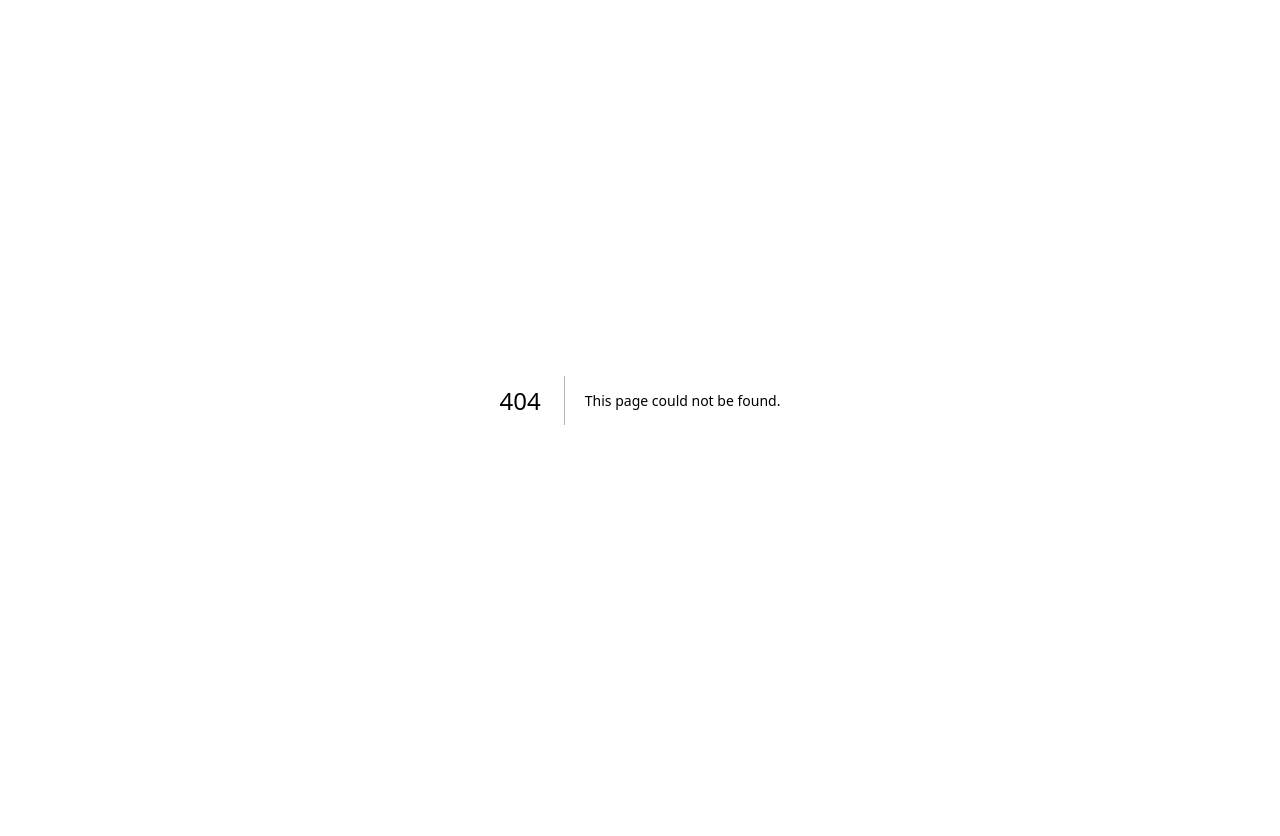
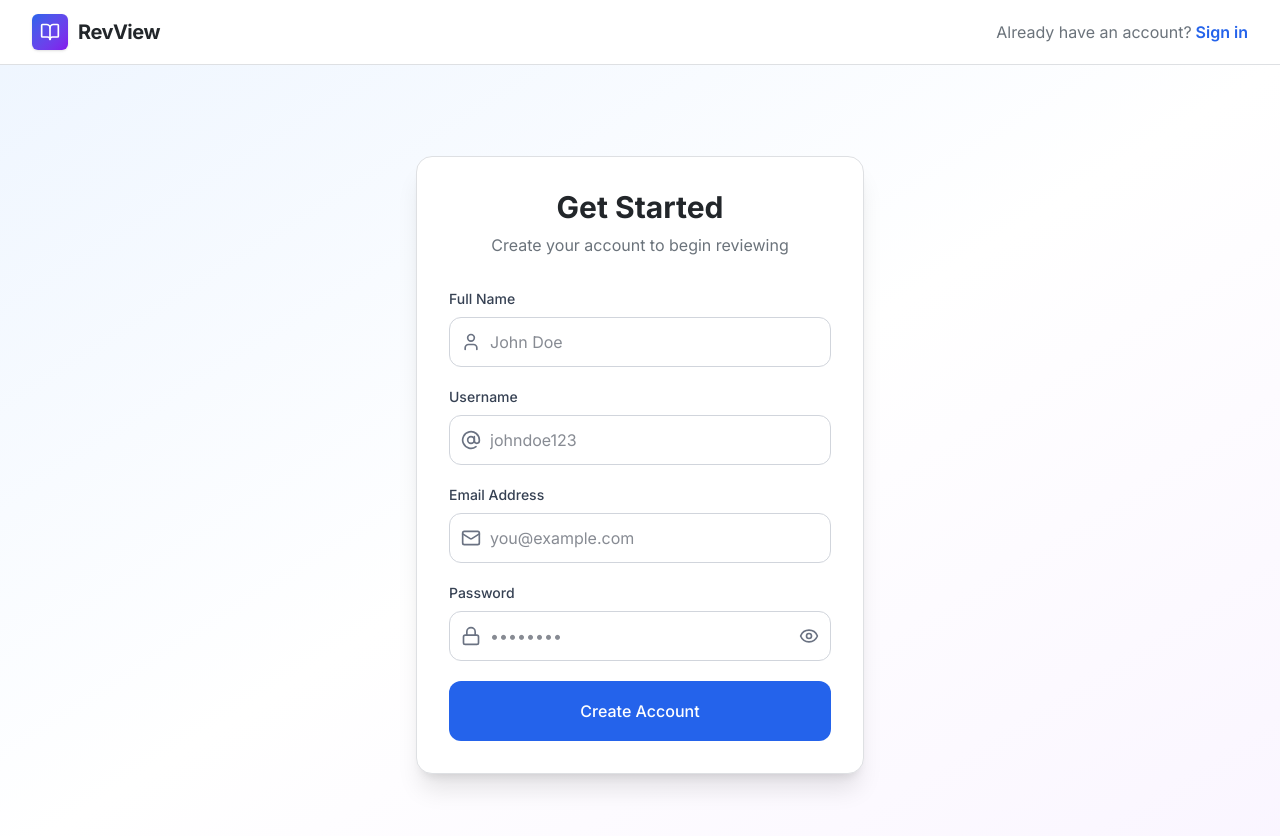
Before and after one commit to johnreyluntayao/revview, a Next.js app: page /signup in a window 1280 px wide. Before the commit this address had no page. Shown: the top 836 px of the page. Before the commit the page ends 800 px from the top, so only its background shows below. Built offline with nearby package versions, Linux system fonts and the light colour scheme.

Commit message:
add signup page

```diff
--- /dev/null
+++ b/app/signup/page.tsx
@@ -0,0 +1,12 @@
+import { SignUp, NavBar } from "@/lib/imports";
+
+const page = () => {
+  return (
+    <main>
+        <NavBar State="SignUp" />
+        <SignUp />
+    </main>
+  )
+}
+
+export default page
```
